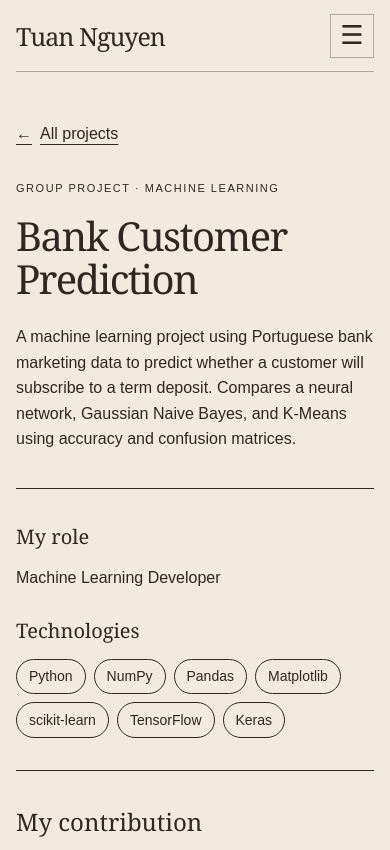
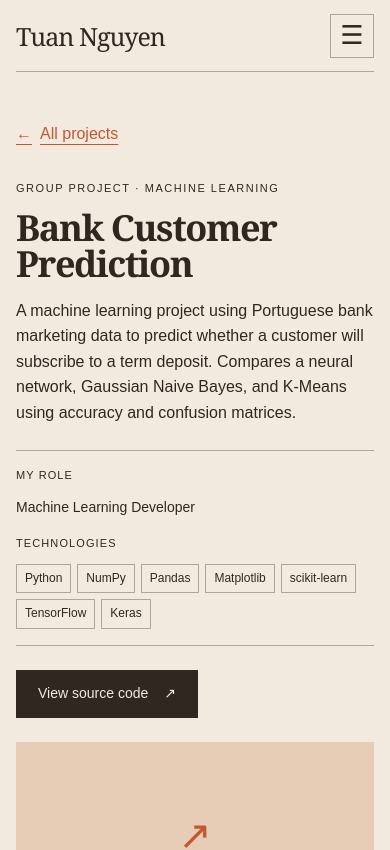
Before and after one commit to tuannguyen8/tuannguyenportfolio, a React (Vite) app in the folder frontend/: page /projects/bank-customer-prediction in a window 390 px wide. Shown: the top 850 px of the page. Built offline with nearby package versions, Linux system fonts and the light colour scheme.

Commit message:
Refine cream and orange portfolio design and responsive layouts

```diff
--- a/frontend/src/styles/main.scss
+++ b/frontend/src/styles/main.scss
@@ -1727,3 +1727,157 @@ h3 {
 		}
 	}
 }
+
+/* Project details: two-column desktop layout */
+.project-details {
+	display: grid;
+	grid-template-columns: minmax(0, 0.85fr) minmax(0, 1.4fr);
+	grid-template-areas:
+		"back back"
+		"header cover"
+		"overview cover"
+		"links cover"
+		"contributions contributions"
+		"gallery gallery"
+		"navigation navigation";
+	align-items: start;
+	gap: 24px 32px;
+
+	> .back-link {
+		grid-area: back;
+		justify-self: start;
+		margin-bottom: 0;
+		color: var(--color-accent);
+	}
+
+	&__header {
+		grid-area: header;
+		min-width: 0;
+		margin-bottom: 0;
+
+		h1 {
+			margin-block: 12px 16px;
+			font-size: clamp(36px, 4.5vw, 64px);
+			font-weight: 700;
+			line-height: 1;
+			overflow-wrap: normal;
+		}
+	}
+
+	&__description {
+		font-size: 16px;
+		line-height: 1.6;
+	}
+
+	&__overview {
+		grid-area: overview;
+		grid-template-columns: 1fr;
+		gap: 16px;
+		padding-block: 16px;
+		border-color: var(--color-border);
+
+		h2 {
+			font-family: Arial, Helvetica, sans-serif;
+			font-size: 11px;
+			letter-spacing: 0.1em;
+			text-transform: uppercase;
+		}
+
+		p {
+			font-size: 14px;
+		}
+	}
+
+	&__technologies {
+		gap: 6px;
+
+		li {
+			padding: 4px 8px;
+			border-color: var(--color-border);
+			border-radius: 0;
+			font-size: 12px;
+		}
+	}
+
+	&__links {
+		grid-area: links;
+		margin: 0;
+	}
+
+	&__cover {
+		grid-area: cover;
+		min-width: 0;
+		padding: clamp(16px, 2vw, 28px);
+
+		img {
+			width: 100%;
+			height: auto;
+			max-height: 560px;
+			object-fit: contain;
+		}
+	}
+
+	> .project-image-placeholder {
+		grid-area: cover;
+		min-width: 0;
+	}
+
+	&__contributions {
+		grid-area: contributions;
+		margin: 8px 0 0;
+		padding-top: 24px;
+		border-top: 1px solid var(--color-border);
+
+		h2 {
+			color: var(--color-accent);
+			font-size: 30px;
+		}
+	}
+
+	&__gallery {
+		grid-area: gallery;
+		margin-top: 0;
+	}
+
+	&__navigation {
+		grid-area: navigation;
+		margin-top: 8px;
+	}
+}
+
+@media (max-width: 800px) {
+	.project-details {
+		grid-template-columns: minmax(0, 1fr);
+		grid-template-areas:
+			"back"
+			"header"
+			"overview"
+			"links"
+			"cover"
+			"contributions"
+			"gallery"
+			"navigation";
+		gap: 24px;
+
+		&__header h1 {
+			font-size: clamp(36px, 8vw, 56px);
+		}
+	}
+}
+
+.project-details__screenshots {
+  grid-template-columns: repeat(3, minmax(0, 1fr));
+  gap: 16px;
+}
+
+@media (max-width: 1000px) {
+  .project-details__screenshots {
+    grid-template-columns: repeat(2, minmax(0, 1fr));
+  }
+}
+
+@media (max-width: 700px) {
+  .project-details__screenshots {
+    grid-template-columns: minmax(0, 1fr);
+  }
+}
```
